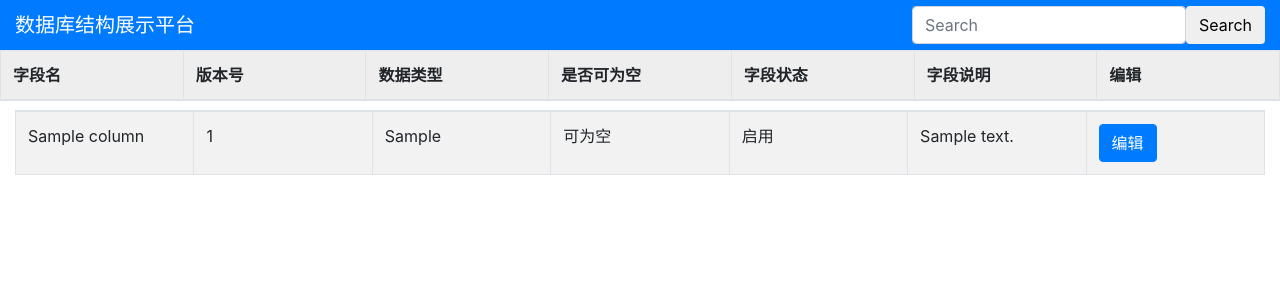
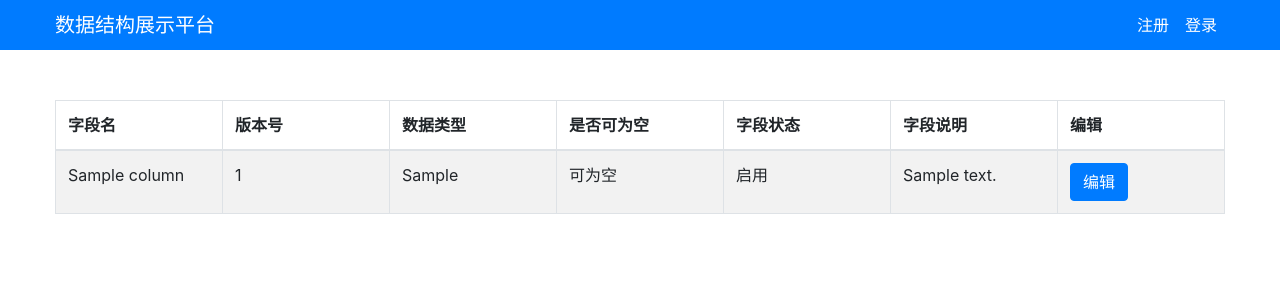
Before and after one commit to yaochao/ehr_admin, a Django app: a page that uses table/views.py in a window 1280 px wide. Shown: the top 300 px of the page. Run offline with Django 3.2, Linux system fonts and the light colour scheme; tables that the repository leaves empty hold one stand-in row (values such as "Sample post"); some libraries are stand-ins or nearby versions.

Commit message:
login and register and logout

```diff
--- a/ehr_admin/urls.py
+++ b/ehr_admin/urls.py
@@ -14,13 +14,16 @@ Including another URLconf
     2. Add a URL to urlpatterns:  path('blog/', include('blog.urls'))
 """
 from django.contrib import admin
-from django.urls import path
-from table.views import tables, columns, update_table, update_column
+from django.urls import path, include
+from table.views import tables, columns, update_table, update_column, register
 
+# TODO
 urlpatterns = [
     path('admin/', admin.site.urls),
     path('', tables),
     path('table/<str:tab_name>/', columns),
     path('update_table/', update_table),
     path('update_column/', update_column),
+    path('register/', register),
+    path('users/', include('django.contrib.auth.urls'))
 ]
--- a/misc/views_tool.py
+++ b/misc/views_tool.py
@@ -33,17 +33,17 @@ map_column_status = {
 
 
 def map_table(table):
-    table.tab_buzz = map_tab_buzz[str(table.tab_buzz)] if table.tab_buzz else ''
-    table.tab_type = map_tab_type[table.tab_type] if table.tab_type else ''
-    table.tab_status = map_tab_status[str(table.tab_status)] if table.tab_status else ''
+    table.tab_buzz = map_tab_buzz[str(table.tab_buzz)] if table.tab_buzz != None else ''
+    table.tab_type = map_tab_type[table.tab_type] if table.tab_type != None else ''
+    table.tab_status = map_tab_status[str(table.tab_status)] if table.tab_status != None else ''
     table.tab_comment = table.tab_comment if table.tab_comment else ''
     return table
 
 
 def map_column(column):
-    column.is_nullable = map_is_nullable[str(column.is_nullable)] if column.is_nullable else ''
-    column.col_status = map_column_status[str(column.col_status)] if column.col_status else ''
-    column.col_comment = column.col_comment if column.col_comment else ''
+    column.is_nullable = map_is_nullable[str(column.is_nullable)] if column.is_nullable != None else ''
+    column.col_status = map_column_status[str(column.col_status)] if column.col_status != None else ''
+    column.col_comment = column.col_comment if column.col_comment != None else ''
     return column
 
 
--- a/static/css/hello.css
+++ b/static/css/hello.css
@@ -1,16 +1,16 @@
-.navbar {
-    height: 50px;
-    padding: 0 15px;
-    width: 100%;
-    position: fixed;
-    top: 0;
-    z-index: 1;
-}
+/*.navbar {*/
+/*height: 50px;*/
+/*padding: 0 15px;*/
+/*width: 100%;*/
+/*position: fixed;*/
+/*top: 0;*/
+/*z-index: 999;*/
+/*}*/
 
 .table-area {
     position: relative;
     z-index: 0;
-    margin-top: 110px;
+    margin-top: 50px;
 }
 
 table.responsive-table {
@@ -21,17 +21,6 @@ table.responsive-table {
     width: 100%;
     /* table must have width set for fixed layout to work as expected */
     height: 100%;
-}
-
-table.responsive-table thead {
-    top: 50px;
-    position: fixed;
-    width: 100%;
-    left: 0;
-    right: 0;
-    background: #eee;
-    table-layout: fixed;
-    display: table;
 }
 
 td.wordbreak {
@@ -46,3 +35,18 @@ td.wordbreak {
     color: white;
     text-align: center;
 }
+
+.register {
+    width: 30%;
+    margin: 100px auto 0;
+}
+
+.navbar {
+    height: 50px;
+}
+
+@media (min-width: 1200px) {
+    .container-fluid {
+        width: 1200px;
+    }
+}
--- a/static/html/base.html
+++ b/static/html/base.html
@@ -15,13 +15,49 @@
     </style>
 </head>
 <body>
-<nav class="navbar navbar-dark bg-primary">
-    <a class="navbar-brand" href="/">数据库结构展示平台</a>
-    <form class="form-inline navbar-form pull-right">
-        <input class="form-control" type="text" placeholder="Search">
-        <button class="btn btn-success-outline" type="submit">Search</button>
-    </form>
+
+<nav class="navbar navbar-expand-lg navbar-dark bg-primary">
+    <div class="container-fluid">
+        <a class="navbar-brand mb-0 h1" href="/">数据结构展示平台</a>
+        <div class="collapse navbar-collapse" id="navbarNav">
+            <ul class="navbar-nav" hidden>
+                <li class="nav-item active">
+                    <a class="nav-link" href="#">首页 <span class="sr-only">(current)</span></a>
+                </li>
+                <li class="nav-item">
+                    <a class="nav-link" href="#">表</a>
+                </li>
+                <li class="nav-item">
+                    <a class="nav-link" href="#">列</a>
+                </li>
+            </ul>
+        </div>
+
+        {% if user.is_authenticated %}
+            <ul class="navbar-nav" id="logined">
+                <li class="nav-item active">
+                    <a class="nav-link" href="#">欢迎您: {{ user.username }}</a>
+                </li>
+                <li class="nav-item active">
+                    <a class="nav-link" href="/users/logout/"> 注销登录</a>
+                </li>
+
+            </ul>
+        {% else %}
+            <ul class="navbar-nav" id="not-login">
+                <li class="nav-item active">
+                    <a class="nav-link" href="/register/">注册 </a>
+                </li>
+                <li class="nav-item active">
+                    <a class="nav-link" href="/users/login/">登录</a>
+                </li>
+            </ul>
+        {% endif %}
+
+    </div>
 </nav>
+
+
 
 {% block content %}
 {% endblock %}
--- a/static/html/columns.html
+++ b/static/html/columns.html
@@ -58,11 +58,11 @@
                 </div>
                 <div class="modal-body">
                     <form>
-                        <div class="form-group">
+                        <div class="form-group" hidden>
                             <label for="col_name" class="col-form-label">字段名: </label>
                             <input type="text" class="form-control" id="col_name">
                         </div>
-                        <div class="form-group">
+                        <div class="form-group" hidden>
                             <label for="col_name" class="col-form-label">表名: </label>
                             <input type="text" class="form-control" id="tab_name">
                         </div>
--- a/table/models.py
+++ b/table/models.py
@@ -1,13 +1,14 @@
 from django.db import models
+from django.contrib.auth.models import AbstractUser
 
-# Create your models here.
+
 class Table(models.Model):
-    tab_name = models.CharField(max_length=64, primary_key=True) # '表名'
-    tab_comment = models.CharField(max_length=1024) # '表说明'
-    tab_ver = models.IntegerField() # '版本号，系统自动记录'
-    tab_buzz = models.SmallIntegerField() # '业务类型， 0 字典类，1 居民健康档案 2慢病  3 老年人 4 妇幼、儿童 5 家庭医生签约 9 其他'
-    tab_type = models.SmallIntegerField(default=1) # '类型， 1表 TABLE， 2 视图 VIEW'
-    tab_status = models.SmallIntegerField(default=1) # '表状态， 默认为1 启用， 0为不使用'
+    tab_name = models.CharField(max_length=64, primary_key=True)  # '表名'
+    tab_comment = models.CharField(max_length=1024)  # '表说明'
+    tab_ver = models.IntegerField()  # '版本号，系统自动记录'
+    tab_buzz = models.SmallIntegerField()  # '业务类型， 0 字典类，1 居民健康档案 2慢病  3 老年人 4 妇幼、儿童 5 家庭医生签约 9 其他'
+    tab_type = models.SmallIntegerField(default=1)  # '类型， 1表 TABLE， 2 视图 VIEW'
+    tab_status = models.SmallIntegerField(default=1)  # '表状态， 默认为1 启用， 0为不使用'
     create_at = models.DateTimeField(auto_now_add=True)
     update_at = models.DateTimeField(auto_now=True)
 
@@ -20,14 +21,14 @@ class Table(models.Model):
 
 
 class Column(models.Model):
-    auto_id = models.IntegerField(primary_key=True) # 主键
-    tab_name = models.CharField(max_length=64) # '表名'
-    col_name = models.CharField(max_length=64) # '字段名'
-    col_comment = models.CharField(max_length=1024) # '字段说明'
-    col_ver = models.IntegerField() # '版本号，系统自动记录'
-    data_type = models.CharField(max_length=64) # '数据类型, 借用类型'
-    is_nullable = models.SmallIntegerField(default=1) # '是否可以为空, 默认可以为空',
-    col_status = models.SmallIntegerField(default=1) # '字段状态， 默认为1 启用， 0为不使用'
+    auto_id = models.IntegerField(primary_key=True)  # 主键
+    tab_name = models.CharField(max_length=64)  # '表名'
+    col_name = models.CharField(max_length=64)  # '字段名'
+    col_comment = models.CharField(max_length=1024)  # '字段说明'
+    col_ver = models.IntegerField()  # '版本号，系统自动记录'
+    data_type = models.CharField(max_length=64)  # '数据类型, 借用类型'
+    is_nullable = models.SmallIntegerField(default=1)  # '是否可以为空, 默认可以为空',
+    col_status = models.SmallIntegerField(default=1)  # '字段状态， 默认为1 启用， 0为不使用'
     create_at = models.DateTimeField(auto_now_add=True)
     update_at = models.DateTimeField(auto_now=True)
 
@@ -37,3 +38,11 @@ class Column(models.Model):
     class Meta:
         ordering = ['auto_id']
         db_table = 'ehr_columns'
+
+
+# Custom user model
+class User(AbstractUser):
+    nickname = models.CharField(max_length=50, blank=True)
+
+    class Meta(AbstractUser.Meta):
+        pass
--- a/table/views.py
+++ b/table/views.py
@@ -1,8 +1,9 @@
-from django.shortcuts import render
+from django.shortcuts import render, redirect
 from django.http import HttpResponse, HttpResponseServerError
 from django.db import connection
 from table.models import Table, Column
 from misc.views_tool import *
+from .forms import RegisterForm
 import json
 
 
@@ -56,3 +57,28 @@ def update_column(request):
         print('error')
         return HttpResponseServerError(HttpResponse(json.dumps({'msg': 'error'})))
     return HttpResponse(json.dumps({'msg': '更新成功'}))
+
+
+def register(request):
+    # 只有当请求为 POST 时，才表示用户提交了注册信息
+    if request.method == 'POST':
+        # 请求为 POST，利用用户提交的数据构造一个绑定了数据的表单
+        # request.POST 是一个类字典数据结构，记录了用户提交的注册信息
+        # 这里提交的就是用户名（username）、密码（password）、邮箱（email）
+        # 用这些数据实例化一个用户注册表单
+        form = RegisterForm(request.POST)
+
+        # 验证数据的合法性
+        if form.is_valid():
+            # 如果提交数据合法，调用表单的save方法将用户数据保存到数据库
+            form.save()
+            # 注册成功，跳转回首页
+            return redirect('/')
+    else:
+        # 如果method不是post，表名用户正在访问注册页面，展示一个注册表单给用户
+        form = RegisterForm()
+
+    # 渲染模板
+    # 1.如果不是 POST 请求，则渲染的是一个空的表单 else里面的form
+    # 2.如果用户通过表单提交数据，但是数据验证不合法，则渲染的是一个带有错误信息的表单 if里面的form
+    return render(request, 'register.html', context={'form': form})
```
Also changed, not shown: ehr_admin/settings.py (+5 -2 lines), static/html/register.html (added, +27 -0 lines), static/html/registration/login.html (added, +29 -0 lines), table/forms.py (added, +12 -0 lines), table/migrations/0001_initial.py, table/migrations/0002_column_table.py.
